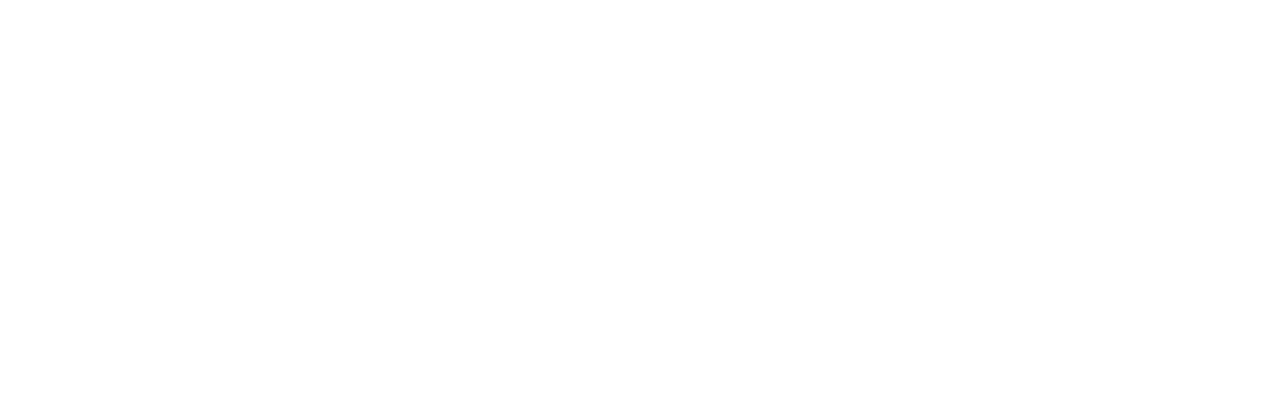
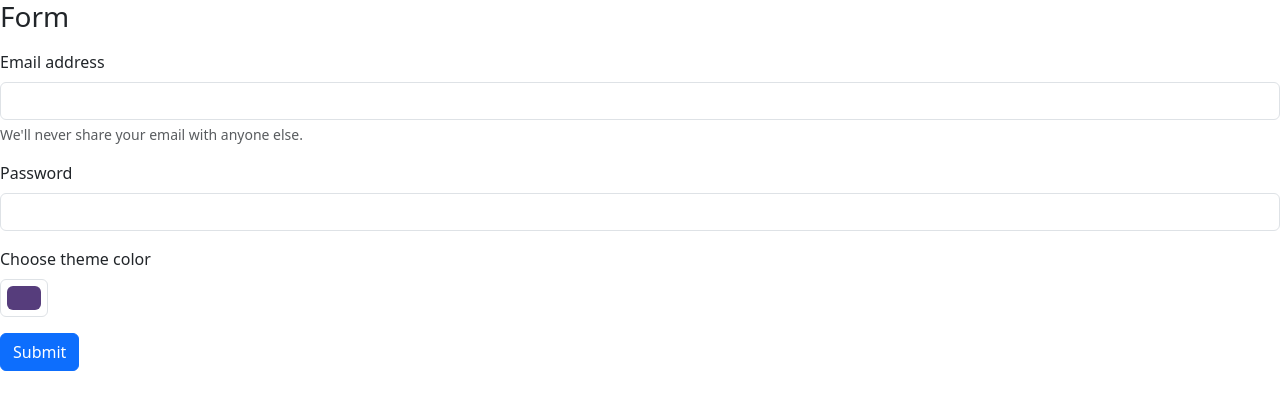
Before and after one commit to djonli-ux/Cookie, a PHP site: page / in a window 1280 px wide. Before the commit the part shown is empty. Shown: the top 410 px of the page. Run offline with PHP 8.4, Linux system fonts and the light colour scheme.

Commit message:
mod: index.php (form skelet)

```diff
--- a/index.php
+++ b/index.php
@@ -10,9 +10,23 @@
     <link rel="stylesheet" href="css/bootstrap.min.css">
 </head>
 <body>
-
-
-
+<h3 class="mb-3">Form</h3>
+<form>
+    <div class="mb-3">
+        <label for="exampleInputEmail1" class="form-label">Email address</label>
+        <input type="email" class="form-control" id="exampleInputEmail1" aria-describedby="emailHelp">
+        <div id="emailHelp" class="form-text">We'll never share your email with anyone else.</div>
+    </div>
+    <div class="mb-3">
+        <label for="exampleInputPassword1" class="form-label">Password</label>
+        <input type="password" class="form-control" id="exampleInputPassword1">
+    </div>
+    <div class="mb-3">
+        <label for="exampleColorInput" class="form-label">Choose theme color</label>
+        <input type="color" class="form-control form-control-color" id="exampleColorInput" value="#563d7c" title="Choose your color">
+    </div>
+    <button type="submit" class="btn btn-primary">Submit</button>
+</form>
 
 <script src="js/bootstrap.bundle.min.js"></script>
 </body>
```
